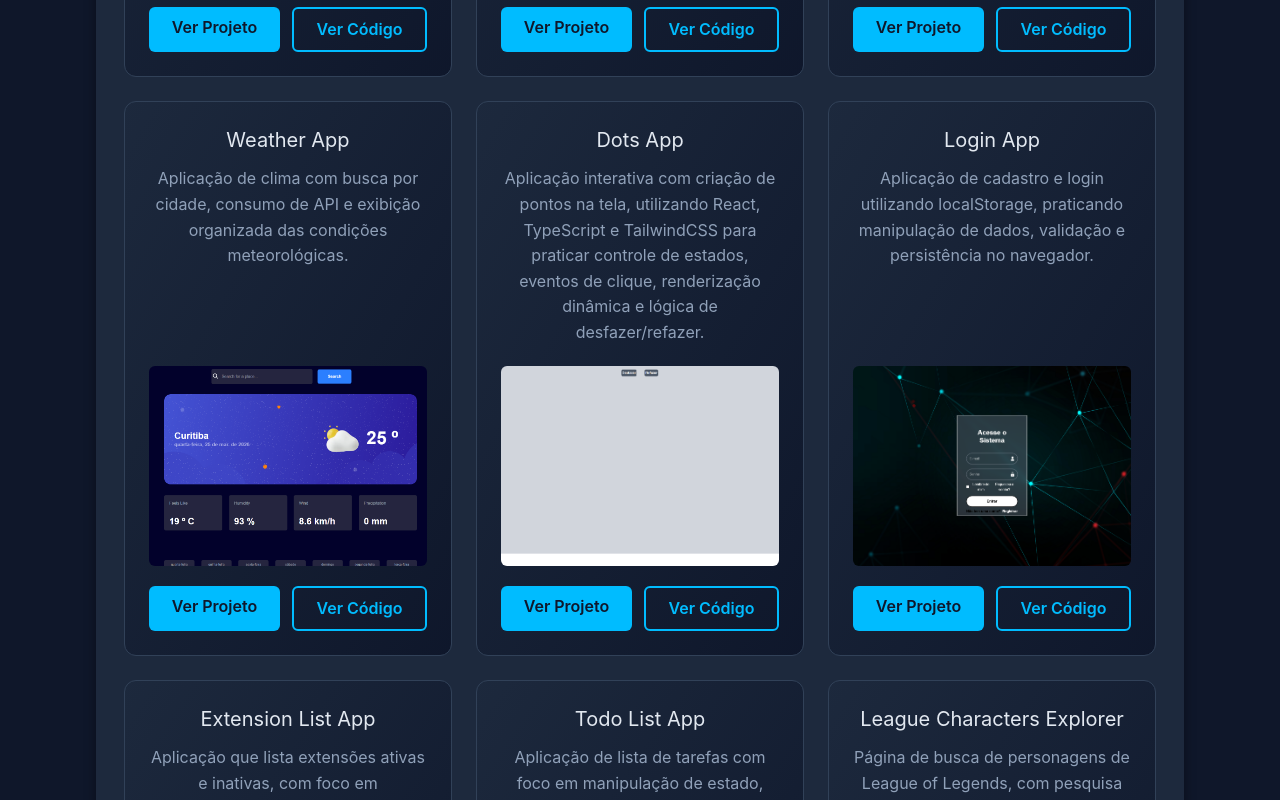
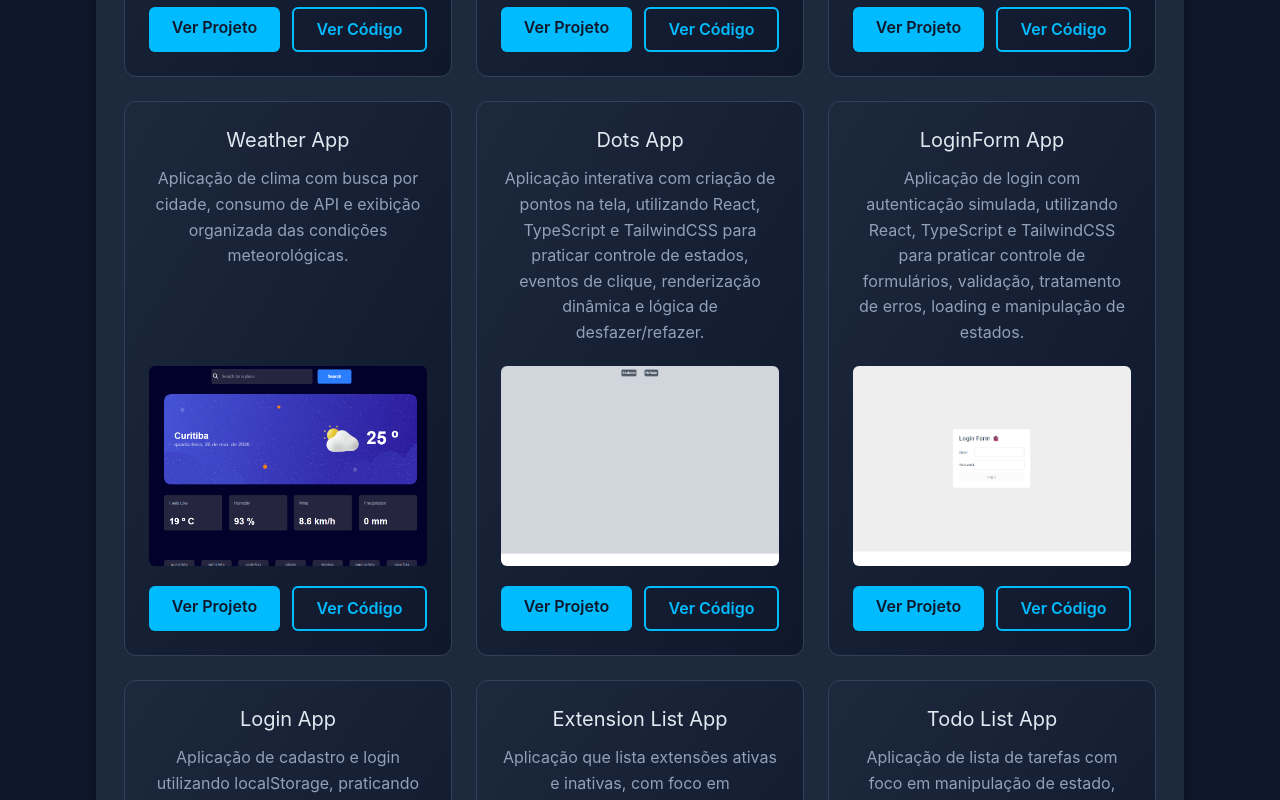
Before and after one commit to Felipe-de-Lima-Passarelli/New_Portfolio, a Next.js app: page / in a window 1280 px wide. Shown: the part 3700-4500 px from the top of the page. Built offline with nearby package versions, Linux system fonts and the light colour scheme.

Commit message:
Update ListaProjetos.tsx

```diff
--- a/src/components/ListaProjetos.tsx
+++ b/src/components/ListaProjetos.tsx
@@ -61,6 +61,13 @@ const ListaProjetos = () => {
           image="Dots"
           linkView="https://dots-page.vercel.app"
           linkCode="https://github.com/Felipe-de-Lima-Passarelli/Dots_Page"
+        />
+        <Projeto
+          title="LoginForm App"
+          description="Aplicação de login com autenticação simulada, utilizando React, TypeScript e TailwindCSS para praticar controle de formulários, validação, tratamento de erros, loading e manipulação de estados."
+          image="LoginForm"
+          linkView="https://login-form-sigma-wine.vercel.app"
+          linkCode="https://github.com/Felipe-de-Lima-Passarelli/LoginForm"
         />
         <Projeto
           title="Login App"
```
